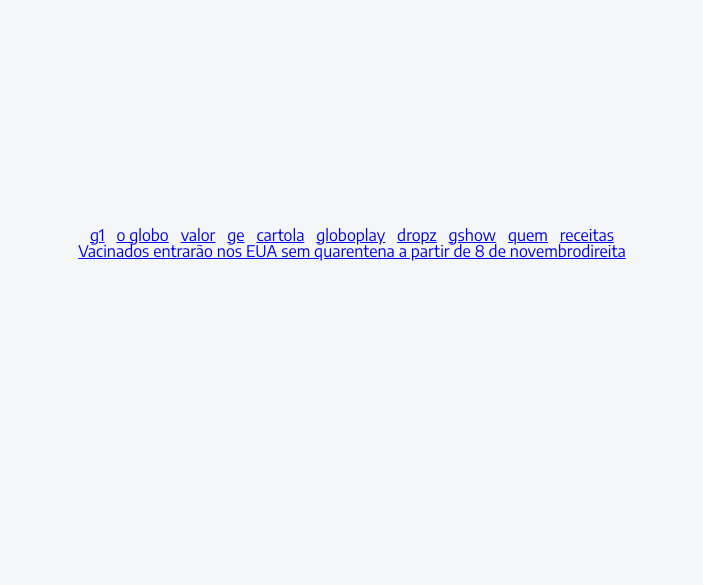
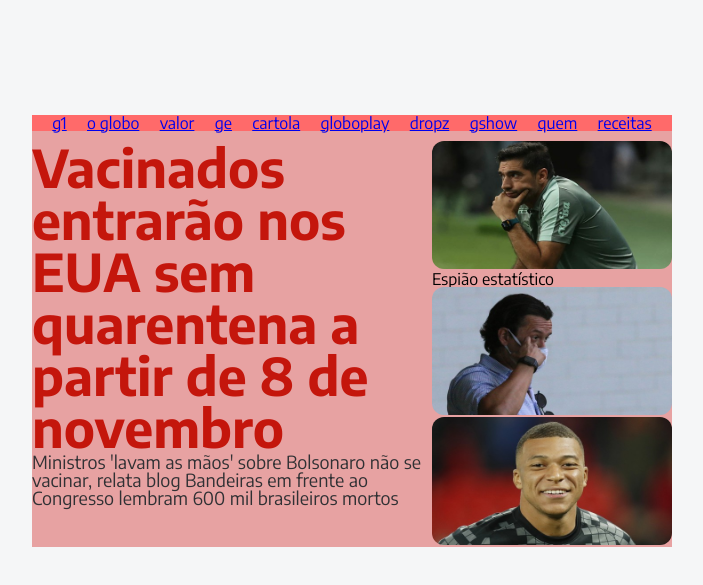
Before and after one commit to GBTelles1/Globo, a plain HTML site: page index.html in a window 1280 px wide. Shown: the part 165-750 px from the top of the page, without its empty margins (288-991 px from the left). Drawn offline with Linux system fonts and the light colour scheme.

Commit message:
v0.1 Adicionando mais elementos

```diff
--- a/index.html
+++ b/index.html
@@ -22,20 +22,28 @@
                 <a href="https://globo.com">g1</a>
                 <a href="https://globo.com">o globo</a>
                 <a href="https://globo.com">valor</a>
-                <a href="https://globo.com">ge</li>
-                <a href="https://globo.com">cartola</li>
-                <a href="https://globo.com">globoplay</li>
-                <a href="https://globo.com">dropz</li>
-                <a href="https://globo.com">gshow</li>
-                <a href="https://globo.com">quem</li>
-                <a href="https://globo.com">receitas</li>
+                <a href="https://globo.com">ge</a>
+                <a href="https://globo.com">cartola</a>
+                <a href="https://globo.com">globoplay</a>
+                <a href="https://globo.com">dropz</a>
+                <a href="https://globo.com">gshow</a>
+                <a href="https://globo.com">quem</a>
+                <a href="https://globo.com">receitas</a>
 
             </div>
             <div class="contents">
                 <div class="mat_prin">
-                    <h1>Vacinados entrarão nos EUA sem quarentena a partir de 8 de novembro</h1>
+                    <h1 id="big_title">Vacinados entrarão nos EUA sem quarentena a partir de 8 de novembro</h1>
+                    <h2 id="subtitle">Ministros 'lavam as mãos' sobre Bolsonaro não se vacinar, relata blog Bandeiras em frente ao Congresso lembram 600 mil brasileiros mortos</h2>
                 </div>
-                <div class="mat_sec">direita</div>
+                <div class="mat_sec">
+                    <div>
+                        <img src="espiao-estatistico.jpeg" alt="espiao-estatistico">
+                        <h3>Espião estatístico</h3>
+                    </div>
+                    <div><img src="greve-segue-na-raposa.jpeg" alt="greve-segue-na-raposa"></div>
+                    <div><img src="campeonato-frances.jpeg" alt="campeonato-frances"></div>
+                </div>
             </div>
         </div>
     </div>
--- a/style.css
+++ b/style.css
@@ -3,6 +3,7 @@ body {
     font-family: 'Encode Sans', sans-serif;
     border-top: 1px;
     width: 100%;
+    justify-content: center;
 }
 
 .all_things {
@@ -17,19 +18,43 @@ body {
 .menu_cont {
     display: flex;
     flex-flow: column nowrap;
-    /*background-color: #e7a2a2*/
+    background-color: #e7a2a2;
     justify-content: space-around;
 }
 
 .menu {
     display: flex;
     flex-flow: row nowrap;
+    background-color: #ff6a6a;
     justify-content: space-evenly;
 }
 
-
-
 .contents {
     display: flex;
+    width: 50vw;
     justify-content: space-around;
+    margin-top: 10px;
 }
+
+#big_title {
+    font-size: 52px;
+    font-weight: bold;
+    color: #c4160c;
+}
+
+#subtitle {
+    font-size: 18px;
+    color: #303134;
+}
+
+.mat_sec {
+    display: flex;
+    flex-flow: column wrap;
+    justify-content: space-evenly;
+}
+
+img {
+    border-radius: 12px;
+    width: 240px;
+    height: 128px;
+}
```
